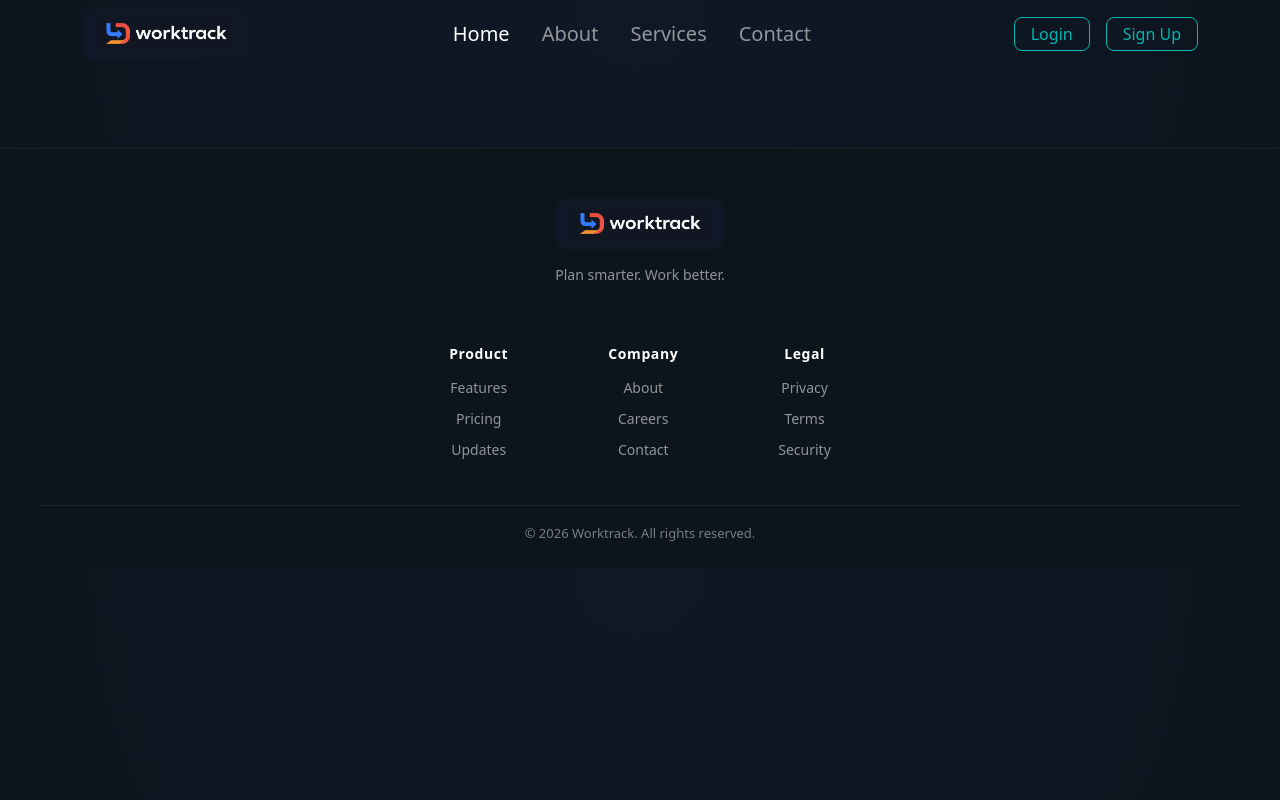
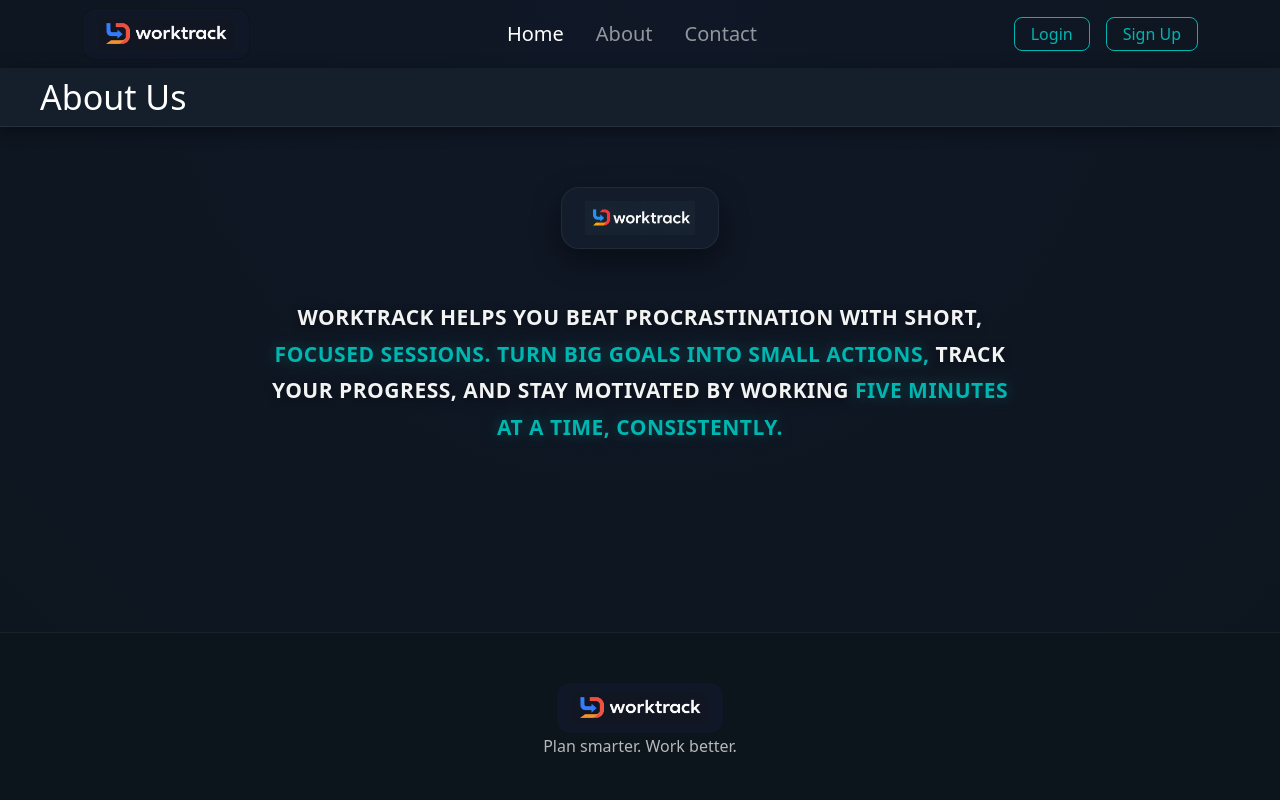
Before and after one commit to vinukjithsara/Task-Maneger, a React (Vite) app: page /about in a window 1280 px wide. Shown: the top 800 px of the page. Built offline with nearby package versions, Linux system fonts and the light colour scheme.

Commit message:
Add footer and changes in navbar

```diff
--- a/src/App.tsx
+++ b/src/App.tsx
@@ -1,15 +1,28 @@
 import { BrowserRouter, Routes, Route } from "react-router-dom";
+import { useState } from "react";
+
 import Navbar from "./components/Navbar";
 import Home from "./pages/Home";
+import About from "./pages/About";
 import Footer from "./components/Footer";
 
 function App() {
+  const [isLoggedIn, setIsLoggedIn] = useState(false);
+
   return (
     <BrowserRouter>
-      <Navbar />
+      <Navbar isLoggedIn={isLoggedIn} setIsLoggedIn={setIsLoggedIn} />
 
       <Routes>
-        <Route path="/" element={<Home />} />
+        <Route
+          path="/"
+          element={<Home isLoggedIn={isLoggedIn} />}
+        />
+
+        <Route
+          path="/about"
+          element={<About isLoggedIn={isLoggedIn} />}
+        />
       </Routes>
 
       <Footer />
--- a/src/components/Hero.tsx
+++ b/src/components/Hero.tsx
@@ -1,21 +1,58 @@
-import heroImg from "../assets/herophoto.png";
+import heroImg from "../assets/hero.png";
 
-const Hero = () => {
+type HeroProps = {
+  isLoggedIn: boolean;
+};
+
+const Hero = ({ isLoggedIn }: HeroProps) => {
   return (
     <section className="hero">
 
+      {/* TOP STRIP */}
       <div className="home-strip">
         <h1>Home</h1>
-        <div className="home-divider"></div>
       </div>
 
-      <div className="hero-image-wrapper">
-        <img
-          src={heroImg}
-          alt="Work illustration"
-          className="hero-img"
-        />
+      {/* HERO LAYOUT */}
+      <div className="hero-container">
+
+        {/* LEFT */}
+        <div className="hero-left">
+          <h2 className="hero-title">
+            Why use <span>Worktrack</span>?
+          </h2>
+
+          <p className="hero-desc">
+            Beat procrastination with short, focused sessions.
+            Turn big goals into small actions and track your progress
+            consistently.
+          </p>
+
+          {!isLoggedIn && (
+            <button className="hero-cta">
+              Get Started
+            </button>
+          )}
+        </div>
+
+        {/* RIGHT */}
+        <div className="hero-right">
+          <img
+            src={heroImg}
+            alt="Work illustration"
+            className="hero-img"
+          />
+        </div>
+
       </div>
+
+      {/* AFTER LOGIN */}
+      {isLoggedIn && (
+        <div className="welcome-banner">
+          <span className="welcome-icon">👋</span>
+          <span>Welcome back. Let’s continue your progress.</span>
+        </div>
+      )}
 
     </section>
   );
--- a/src/components/Navbar.tsx
+++ b/src/components/Navbar.tsx
@@ -1,12 +1,19 @@
-const Navbar = () => {
+type NavbarProps = {
+  isLoggedIn: boolean;
+  setIsLoggedIn: React.Dispatch<React.SetStateAction<boolean>>;
+};
+
+const Navbar = ({ isLoggedIn, setIsLoggedIn }: NavbarProps) => {
   return (
     <nav className="navbar navbar-expand-lg navbar-dark bg-transparent">
       <div className="container">
 
+        {/* LOGO */}
         <div className="logo-pill">
           <img src="/src/assets/logo.png" alt="logo" />
         </div>
 
+        {/* TOGGLER */}
         <button
           className="navbar-toggler shadow-none border-0"
           type="button"
@@ -16,6 +23,7 @@ const Navbar = () => {
           <span className="navbar-toggler-icon"></span>
         </button>
 
+        {/* OFFCANVAS */}
         <div
           className="offcanvas offcanvas-start text-bg-dark"
           id="offcanvasNavbar"
@@ -31,28 +39,59 @@ const Navbar = () => {
 
           <div className="offcanvas-body d-flex flex-column flex-lg-row p-4 p-lg-0">
             <ul className="navbar-nav justify-content-center align-items-center fs-5 flex-grow-1">
-              <li className="nav-item mx-2"><a className="nav-link active">Home</a></li>
-              <li className="nav-item mx-2"><a className="nav-link">About</a></li>
-              <li className="nav-item mx-2"><a className="nav-link">Services</a></li>
-              <li className="nav-item mx-2"><a className="nav-link">Contact</a></li>
+              <li className="nav-item mx-2">
+                <a href="/" className="nav-link active">Home</a>
+              </li>
+              <li className="nav-item mx-2">
+                <a href="/about" className="nav-link">About</a>
+              </li>
+              <li className="nav-item mx-2">
+                <a href="#contact" className="nav-link">Contact</a>
+              </li>
+              {isLoggedIn && (
+                <>
+                  <li className="nav-item mx-2">
+                    <a href="/dashboard" className="nav-link">Dashboard</a>
+                  </li>
+                  <li className="nav-item mx-2">
+                    <a href="/task" className="nav-link">Task</a>
+                  </li>
+                </>
+              )}
             </ul>
 
+            {/* AUTH BUTTONS */}
             <div className="d-flex align-items-center gap-3">
+              {!isLoggedIn ? (
+                <>
                   <a
                     href="#login"
-    className="btn btn-outline-light px-3 py-1 rounded-3"
-    style={{ borderColor: "#00B6B0", color: "#00B6B0" }}
+                    className="btn px-3 py-1 rounded-3"
+                    style={{ border: "1px solid #00B6B0", color: "#00B6B0" }}
+                    onClick={() => setIsLoggedIn(true)}
                   >
                     Login
                   </a>
 
                   <a
                     href="#signup"
-    className="btn btn-outline-light px-3 py-1 rounded-3"
-    style={{ borderColor: "#00B6B0", color: "#00B6B0" }}
+                    className="btn px-3 py-1 rounded-3"
+                    style={{ border: "1px solid #00B6B0", color: "#00B6B0" }}
+                    onClick={() => setIsLoggedIn(true)}
                   >
                     Sign Up
                   </a>
+                </>
+              ) : (
+                <a
+                  href="#logout"
+                  className="btn px-3 py-1 rounded-3"
+                  style={{ border: "1px solid #ff6b6b", color: "#ff6b6b" }}
+                  onClick={() => setIsLoggedIn(false)}
+                >
+                  Logout
+                </a>
+              )}
             </div>
           </div>
         </div>
--- a/src/index.css
+++ b/src/index.css
@@ -9,7 +9,7 @@ body {
   font-family: "Segoe UI", Arial, sans-serif;
 }
 
-/* ================= NAVBAR ================= */
+/* NAVBAR */
 
 .nav-glass {
   margin: 20px;
@@ -28,9 +28,21 @@ body {
   box-shadow:
     0 8px 30px rgba(0, 0, 0, 0.55),
     inset 0 0 0 1px rgba(255, 255, 255, 0.04);
+
+  animation: navFade 0.6s ease forwards;
 }
 
-/* LOGO PILL */
+@keyframes navFade {
+  from {
+    opacity: 0;
+    transform: translateY(-10px);
+  }
+  to {
+    opacity: 1;
+    transform: translateY(0);
+  }
+}
+
 .logo-pill {
   display: inline-flex;
   align-items: center;
@@ -39,9 +51,8 @@ body {
   border-radius: 14px;
   background-color: #101827;
 
-  /* FILTER ONLY */
   box-shadow:
-    inset 0 0 0 1px #0C141C,
+    inset 0 0 0 1px #0C141C;
 }
 
 .logo-pill img {
@@ -50,20 +61,23 @@ body {
   display: block;
 }
 
-/* NAV LINKS */
 .nav-center a {
   margin: 0 18px;
   color: rgba(255, 255, 255, 0.85);
   text-decoration: none;
   font-weight: 500;
+  transition: color 0.2s ease;
+}
+
+.nav-center a:hover {
+  color: #00B6B0;
 }
 
 a.btn:hover {
   opacity: 0.9;
 }
 
-
-/* ================= HERO ================= */
+/* HERO */
 
 .hero {
   padding-top: 8px;
@@ -74,10 +88,22 @@ a.btn:hover {
   padding: 9px 40px;
   background-color: #151F2B;
 
-  /* FILTER ONLY */
   box-shadow:
     inset 0 -1px 0 rgba(255, 255, 255, 0.08),
     0 4px 16px rgba(0, 0, 0, 0.4);
+
+  animation: stripSlide 0.6s ease forwards;
+}
+
+@keyframes stripSlide {
+  from {
+    opacity: 0;
+    transform: translateY(-12px);
+  }
+  to {
+    opacity: 1;
+    transform: translateY(0);
+  }
 }
 
 .home-strip h1 {
@@ -87,13 +113,25 @@ a.btn:hover {
   color: #ffffff;
 }
 
-/* HERO IMAGE */
 .hero-image-wrapper {
   width: 100%;
   display: flex;
   justify-content: center;
   align-items: center;
   margin-top: 1.5px;
+
+  animation: heroFadeUp 1s ease forwards;
+}
+
+@keyframes heroFadeUp {
+  from {
+    opacity: 0;
+    transform: translateY(20px) scale(0.98);
+  }
+  to {
+    opacity: 1;
+    transform: translateY(0) scale(1);
+  }
 }
 
 .hero-img {
@@ -101,13 +139,140 @@ a.btn:hover {
   width: 100%;
   height: auto;
 
-  /* FILTER ONLY */
   filter:
     drop-shadow(0 30px 60px rgba(0, 0, 0, 0.65))
     contrast(1.02);
 }
 
-/* ================= FOOTER ================= */
+/* WELCOME BANNER */
+
+.welcome-banner {
+  margin: 35px auto 0;
+  padding: 14px 28px;
+
+  display: flex;
+  align-items: center;
+  justify-content: center;
+  gap: 12px;
+
+  width: fit-content;
+
+  background: linear-gradient(
+    135deg,
+    rgba(0, 182, 176, 0.22),
+    rgba(21, 31, 43, 0.9)
+  );
+
+  border-radius: 18px;
+
+  color: #e6ffff;
+  font-size: 14px;
+  font-weight: 500;
+  letter-spacing: 0.5px;
+
+  backdrop-filter: blur(14px);
+
+  box-shadow:
+    0 10px 32px rgba(0, 182, 176, 0.28),
+    inset 0 0 0 1px rgba(255, 255, 255, 0.1);
+
+  text-transform: uppercase;
+
+  opacity: 0;
+  animation: welcomePop 0.6s ease forwards;
+  animation-delay: 0.3s;
+}
+
+@keyframes welcomePop {
+  from {
+    opacity: 0;
+    transform: translateY(10px) scale(0.96);
+  }
+  to {
+    opacity: 1;
+    transform: translateY(0) scale(1);
+  }
+}
+
+.welcome-icon {
+  font-size: 18px;
+  line-height: 1;
+  filter: drop-shadow(0 0 6px rgba(0, 182, 176, 0.8));
+}
+
+/* ABOUT PAGE */
+
+.about-page {
+  padding-bottom: 90px;
+}
+
+.about-content {
+  margin-top: 60px;
+
+  display: flex;
+  flex-direction: column;
+  align-items: center;
+  text-align: center;
+
+  padding: 0 20px;
+
+  animation: fadeUp 0.8s ease forwards;
+}
+
+.about-logo-pill {
+  padding: 14px 24px;
+  border-radius: 18px;
+
+  background: rgba(20, 30, 45, 0.85);
+  backdrop-filter: blur(14px);
+
+  box-shadow:
+    inset 0 0 0 1px rgba(255, 255, 255, 0.06),
+    0 10px 30px rgba(0, 0, 0, 0.45);
+}
+
+.about-logo-pill img {
+  height: 34px;
+}
+
+.about-text {
+  margin-top: 50px;
+  max-width: 740px;
+  width: 100%;
+
+  font-size: 21px;
+  line-height: 1.75;
+  font-weight: 600;
+
+  letter-spacing: 0.5px;
+  text-transform: uppercase;
+  text-align: center;
+
+  color: rgba(255, 255, 255, 0.92);
+  text-shadow: 0 2px 10px rgba(0, 0, 0, 0.45);
+}
+
+.about-text .highlight {
+  color: #00B6B0;
+  text-shadow: 0 0 14px rgba(0, 182, 176, 0.35);
+}
+
+.about-text .white {
+  color: rgba(255, 255, 255, 0.95);
+}
+
+@keyframes fadeUp {
+  from {
+    opacity: 0;
+    transform: translateY(14px);
+  }
+  to {
+    opacity: 1;
+    transform: translateY(0);
+  }
+}
+
+/* FOOTER */
 
 .footer {
   background-color: #0C141C;
@@ -115,7 +280,6 @@ a.btn:hover {
   padding: 50px 40px 25px;
   color: rgba(255, 255, 255, 0.7);
 
-  /* FILTER ONLY */
   box-shadow: inset 0 1px 0 rgba(255, 255, 255, 0.06);
 }
 
@@ -127,13 +291,6 @@ a.btn:hover {
   text-align: center;
 }
 
-.footer-brand p {
-  margin-top: 14px;
-  font-size: 14px;
-  color: rgba(255, 255, 255, 0.55);
-}
-
-/* FOOTER LINKS */
 .footer-links {
   display: flex;
   justify-content: center;
@@ -160,7 +317,6 @@ a.btn:hover {
   color: #22d3ee;
 }
 
-/* FOOTER BOTTOM */
 .footer-bottom {
   margin-top: 35px;
   padding-top: 18px;
@@ -171,9 +327,102 @@ a.btn:hover {
 }
 
 /* MOBILE */
+
 @media (max-width: 768px) {
   .footer-links {
     flex-direction: column;
     gap: 35px;
   }
+
+  .about-text {
+    font-size: 18px;
+    max-width: 90%;
+    line-height: 1.65;
+  }
 }
+.hero-container {
+  max-width: 1150px;
+  margin: 60px auto 0;
+  padding: 0 40px;
+
+  display: grid;
+  grid-template-columns: 1.1fr 0.9fr; /* text gets more space */
+  align-items: center;
+  gap: 40px;
+}
+
+/* LEFT TEXT */
+
+.hero-left {
+  display: flex;
+  flex-direction: column;
+  gap: 18px;
+}
+
+.hero-title {
+  font-size: 42px;
+  font-weight: 700;
+  line-height: 1.2;
+}
+
+.hero-title span {
+  color: #00B6B0;
+}
+
+.hero-desc {
+  max-width: 480px;
+  font-size: 16px;
+  line-height: 1.7;
+  color: rgba(255, 255, 255, 0.75);
+}
+
+/* CTA */
+
+.hero-cta {
+  width: fit-content;
+  padding: 12px 26px;
+
+  background: linear-gradient(135deg, #00B6B0, #22d3ee);
+  border: none;
+  border-radius: 14px;
+
+  font-size: 14px;
+  font-weight: 600;
+  color: #021b1a;
+
+  cursor: pointer;
+  box-shadow: 0 10px 30px rgba(0, 182, 176, 0.35);
+}
+
+.hero-cta:hover {
+  transform: translateY(-1px);
+}
+
+/* RIGHT IMAGE */
+
+.hero-right img {
+  max-width: 420px;   /* smaller */
+  width: 100%;
+  height: auto;
+
+  filter:
+    drop-shadow(0 25px 50px rgba(0, 0, 0, 0.6))
+    contrast(1.02);
+}
+
+/* MOBILE FIX */
+
+@media (max-width: 900px) {
+  .hero-container {
+    grid-template-columns: 1fr;
+    text-align: center;
+  }
+
+  .hero-left {
+    align-items: center;
+  }
+
+  .hero-desc {
+    max-width: 100%;
+  }
+}
--- a/src/pages/About.tsx
+++ b/src/pages/About.tsx
@@ -1,9 +1,67 @@
-const About = () => {
+type AboutProps = {
+  isLoggedIn: boolean;
+};
+
+const About = ({ isLoggedIn }: AboutProps) => {
   return (
-    <div style={{ textAlign: "center", marginTop: "60px" }}>
-      <h1>ABOUT PAGE</h1>
-    </div>
-  )
-}
+    <section className="about-page">
 
-export default About
+      {/* TOP STRIP */}
+      <div className="home-strip">
+        <h1>About Us</h1>
+      </div>
+
+      {/* CONTENT */}
+      <div className="about-content">
+
+        <div className="about-logo-pill">
+          <img src="/src/assets/logo.jpg" alt="Worktrack logo" />
+        </div>
+
+        {!isLoggedIn ? (
+          <>
+            <p className="about-text">
+              <span className="white">
+                WORKTRACK HELPS YOU BEAT PROCRASTINATION WITH SHORT,
+              </span>{" "}
+              <span className="highlight">
+                FOCUSED SESSIONS.
+              </span>{" "}
+              <span className="highlight">
+                TURN BIG GOALS INTO SMALL ACTIONS,
+              </span>{" "}
+              <span className="white">
+                TRACK YOUR PROGRESS, AND STAY MOTIVATED BY WORKING
+              </span>{" "}
+              <span className="highlight">
+                FIVE MINUTES AT A TIME, CONSISTENTLY.
+              </span>
+            </p>
+          </>
+        ) : (
+          <>
+            <p className="about-text">
+              <span className="white">
+                YOU’RE ALREADY ON YOUR JOURNEY.
+              </span>{" "}
+              <span className="highlight">
+                WORKTRACK HELPS YOU STAY CONSISTENT,
+              </span>{" "}
+              <span className="white">
+                FOCUS ON SMALL WINS, AND BUILD REAL PROGRESS EVERY DAY.
+              </span>
+            </p>
+
+            <div className="welcome-banner">
+              <span className="welcome-icon">🚀</span>
+              <span>Let’s keep building momentum.</span>
+            </div>
+          </>
+        )}
+
+      </div>
+    </section>
+  );
+};
+
+export default About;
```
Also changed, not shown: src/pages/Home.tsx (+6 -2 lines), src/assets/hero.png (added), src/components/Aboutme.tsx (added), 1 other file (tests, documents, lock files or other folders). Lines whose indentation alone changed are shown as unchanged.
